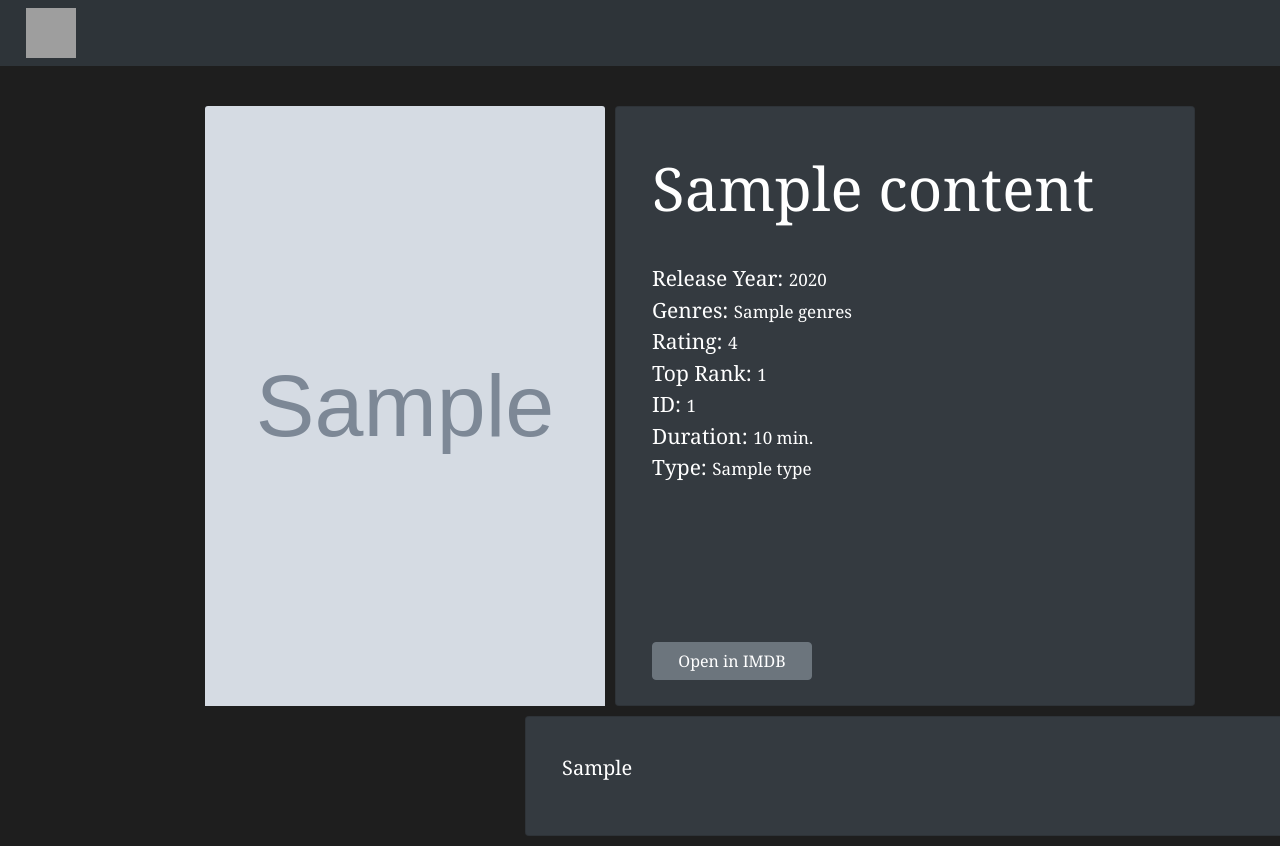
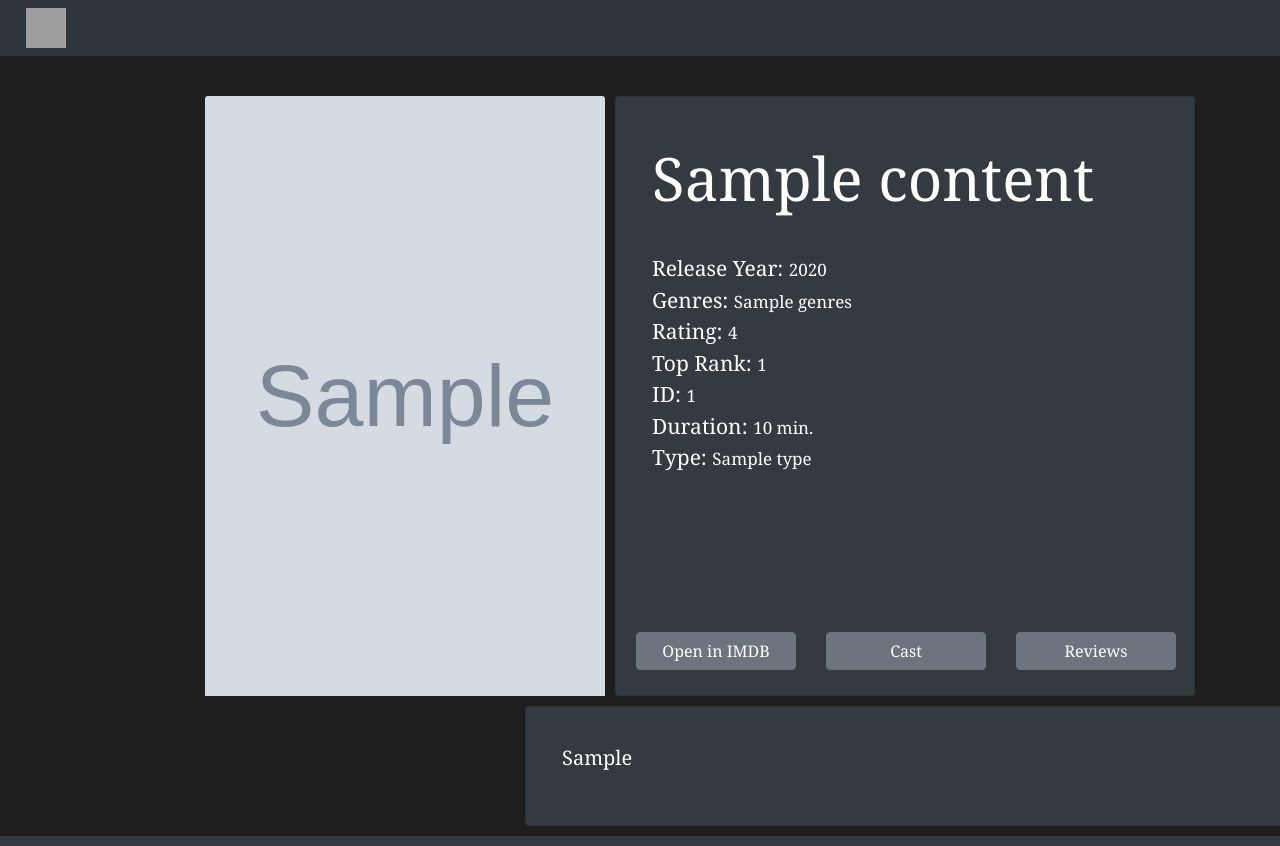
Before and after one commit to deansainer/watch-play-list, a Django app: template organizer_app/templates/organizer_app/details.html in a window 1280 px wide; the page is wider, and only the part inside the window is pictured. Run offline with Django 4.2, Linux system fonts and the light colour scheme; the template is opened without the code that fills it: most values are stand-ins (such as "Sample title", 1, 10 or a date in 2020); grey boxes marked "Sample" are stand-in pictures; data that the repository does not hold is empty; grey boxes are pictures that could not be loaded.

Commit message:
added reviews, cast redirect buttons

```diff
--- a/organizer_app/templates/organizer_app/details.html
+++ b/organizer_app/templates/organizer_app/details.html
@@ -19,7 +19,13 @@
       <span class="span1">Duration: </span><span class="span3">{{content.duration}} min.</span><br>
       <span class="span1">Type: </span><span class="span3">{{content.type}}</span><br>
         <a href="https://www.imdb.com/title/{{content.id}}/" target="_blank">
-    <button type="button" style="width: 160px; position: absolute; bottom: 25px;" class="btn btn-secondary">Open in IMDB</button>
+    <button type="button" style="width: 160px; position: absolute; bottom: 25px; left: 20px" class="btn btn-secondary">Open in IMDB</button>
+        </a>
+        <a href="https://www.imdb.com/title/{{content.id}}/fullcredits?ref_=tt_cl_sm" target="_blank">
+    <button type="button" style="width: 160px; position: absolute; bottom: 25px; left: 210px;" class="btn btn-secondary">Cast</button>
+        </a>
+        <a href="https://www.imdb.com/title/{{content.id}}/reviews/?ref_=tt_ov_rt" target="_blank">
+    <button type="button" style="width: 160px; position: absolute; bottom: 25px; left: 400px;" class="btn btn-secondary">Reviews</button>
         </a>
     </blockquote>
   </div>
@@ -32,3 +38,5 @@
 
   </div>
 {% endblock %}
+
+<!--https://www.imdb.com/title/tt1630029/videogallery/?ref_=tt_ov_vi_sm-->
--- a/organizer_app/templates/organizer_app/main.html
+++ b/organizer_app/templates/organizer_app/main.html
@@ -5,7 +5,7 @@
 <nav class="navbar navbar-dark custom-bg">
 
   <div class="nav_icon">
-      <a href="{% url 'home_url' %}"><img src="https://i.ibb.co/CBxjv1D/icons8-movie-100.png" style="width:50px; height:50px; margin-left: 10px" ></a>
+      <a href="{% url 'home_url' %}"><img src="https://i.ibb.co/CBxjv1D/icons8-movie-100.png" style="width:40px; height:40px; margin-left: 10px" ></a>
   </div>
 
 </nav>
```
